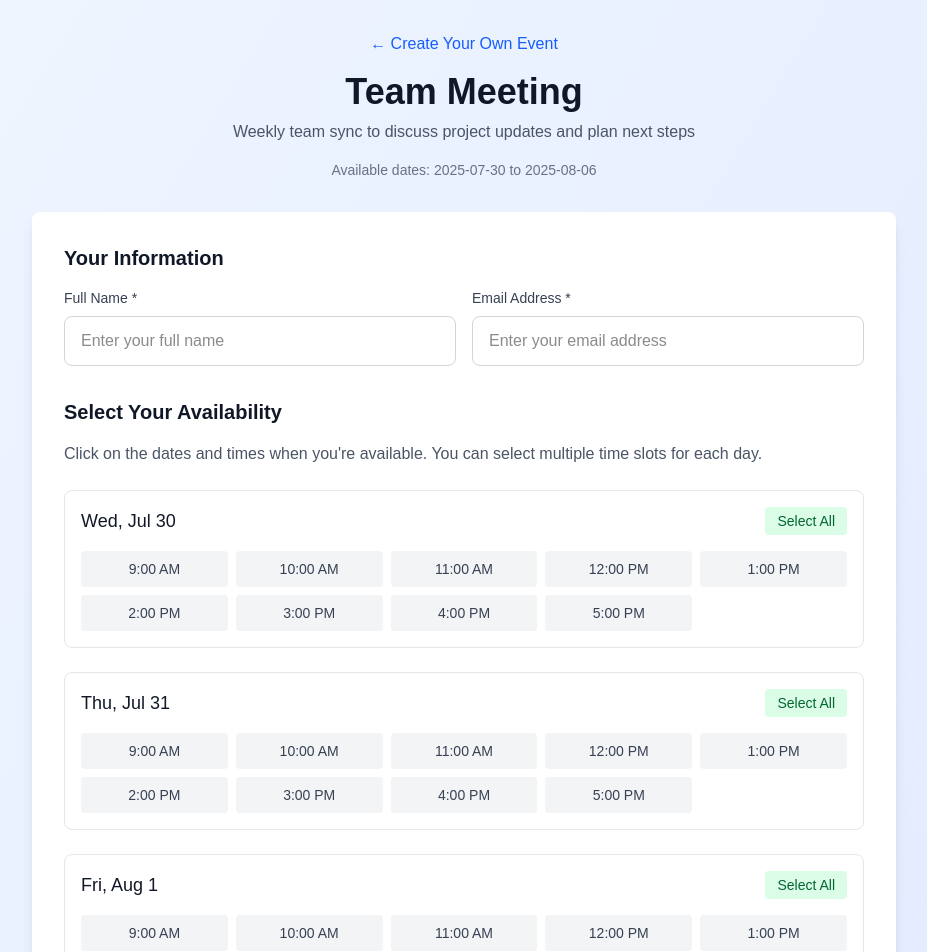
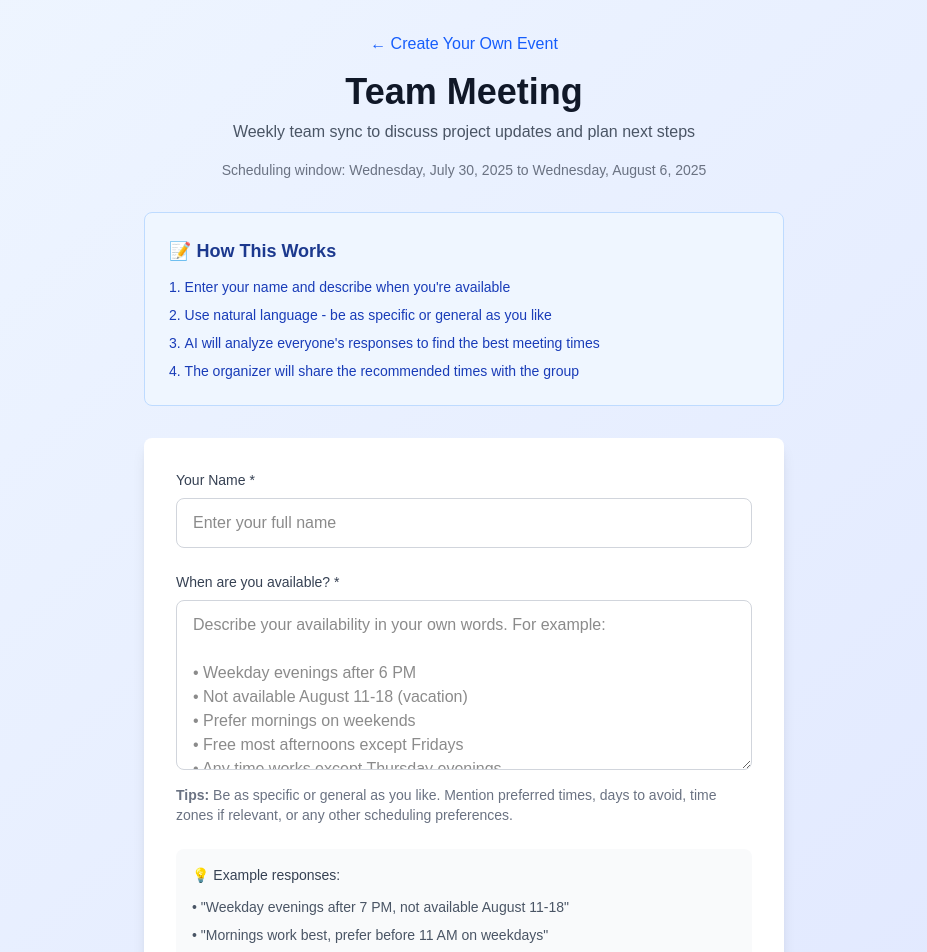
Before and after one commit to patrickjgilbert/sb5, a Next.js app in the folder schedulebuddy/: page /event/1 in a window 1280 px wide. Shown: the top 952 px of the page, without its empty margins (176-1103 px from the left). Built offline with nearby package versions, Linux system fonts and the light colour scheme.

Commit message:
Fix participant page: Replace complex time slots with simple free-text availability input per original requirements

```diff
--- a/schedulebuddy/src/app/event/[eventId]/page.tsx
+++ b/schedulebuddy/src/app/event/[eventId]/page.tsx
@@ -13,11 +13,6 @@ interface EventData {
   createdAt: string;
 }
 
-interface AvailabilitySlot {
-  date: string;
-  timeSlots: string[];
-}
-
 export default function ParticipantPage() {
   const params = useParams();
   const eventId = params.eventId as string;
@@ -30,18 +25,8 @@ export default function ParticipantPage() {
 
   const [formData, setFormData] = useState({
     name: '',
-    email: '',
-    availabilities: [] as AvailabilitySlot[]
+    availability: ''
   });
-
-  // Generate date range between windowStart and windowEnd
-  const [availableDates, setAvailableDates] = useState<string[]>([]);
-  const [selectedDates, setSelectedDates] = useState<Set<string>>(new Set());
-
-  const timeSlots = [
-    '9:00 AM', '10:00 AM', '11:00 AM', '12:00 PM',
-    '1:00 PM', '2:00 PM', '3:00 PM', '4:00 PM', '5:00 PM'
-  ];
 
   // Simulated data for now - in a real app this would come from your API/database
   useEffect(() => {
@@ -58,49 +43,9 @@ export default function ParticipantPage() {
         windowEnd: endDate.toISOString().split('T')[0],
         createdAt: new Date().toISOString(),
       });
-
-      // Generate available dates
-      const dates = [];
-      const current = new Date(startDate);
-      while (current <= endDate) {
-        dates.push(current.toISOString().split('T')[0]);
-        current.setDate(current.getDate() + 1);
-      }
-      setAvailableDates(dates);
       setLoading(false);
     }, 1000);
   }, [eventId]);
-
-  const handleDateToggle = (date: string) => {
-    const newSelectedDates = new Set(selectedDates);
-    if (newSelectedDates.has(date)) {
-      newSelectedDates.delete(date);
-    } else {
-      newSelectedDates.add(date);
-    }
-    setSelectedDates(newSelectedDates);
-  };
-
-  const handleTimeSlotToggle = (date: string, timeSlot: string) => {
-    const newAvailabilities = [...formData.availabilities];
-    const dateIndex = newAvailabilities.findIndex(a => a.date === date);
-
-    if (dateIndex === -1) {
-      newAvailabilities.push({ date, timeSlots: [timeSlot] });
-    } else {
-      const existing = newAvailabilities[dateIndex];
-      if (existing.timeSlots.includes(timeSlot)) {
-        existing.timeSlots = existing.timeSlots.filter(t => t !== timeSlot);
-        if (existing.timeSlots.length === 0) {
-          newAvailabilities.splice(dateIndex, 1);
-        }
-      } else {
-        existing.timeSlots.push(timeSlot);
-      }
-    }
-
-    setFormData({ ...formData, availabilities: newAvailabilities });
-  };
 
   const handleSubmit = async (e: React.FormEvent) => {
     e.preventDefault();
@@ -116,8 +61,7 @@ export default function ParticipantPage() {
         body: JSON.stringify({
           eventId,
           name: formData.name,
-          email: formData.email,
-          availabilities: formData.availabilities
+          availability: formData.availability
         }),
       });
 
@@ -134,16 +78,12 @@ export default function ParticipantPage() {
     }
   };
 
-  const isTimeSlotSelected = (date: string, timeSlot: string) => {
-    const availability = formData.availabilities.find(a => a.date === date);
-    return availability?.timeSlots.includes(timeSlot) || false;
-  };
-
   const formatDate = (dateString: string) => {
     const date = new Date(dateString);
     return date.toLocaleDateString('en-US', {
-      weekday: 'short',
-      month: 'short',
+      weekday: 'long',
+      year: 'numeric',
+      month: 'long',
       day: 'numeric'
     });
   };
@@ -183,7 +123,7 @@ export default function ParticipantPage() {
 
   return (
     <div className="min-h-screen bg-gradient-to-br from-blue-50 to-indigo-100 dark:from-gray-900 dark:to-gray-800">
-      <div className="container mx-auto px-4 py-8 max-w-4xl">
+      <div className="container mx-auto px-4 py-8 max-w-2xl">
         {/* Header */}
         <div className="text-center mb-8">
           <Link href="/" className="inline-flex items-center text-blue-600 hover:text-blue-800 mb-4">
@@ -198,22 +138,30 @@ export default function ParticipantPage() {
             </p>
           )}
           <div className="text-sm text-gray-500 dark:text-gray-400">
-            Available dates: {eventData?.windowStart} to {eventData?.windowEnd}
+            Scheduling window: {eventData?.windowStart && formatDate(eventData.windowStart)} to {eventData?.windowEnd && formatDate(eventData.windowEnd)}
           </div>
+        </div>
+
+        {/* Information Card */}
+        <div className="bg-blue-50 dark:bg-blue-900/20 rounded-lg p-6 mb-8 border border-blue-200 dark:border-blue-800">
+          <h2 className="text-lg font-semibold text-blue-900 dark:text-blue-100 mb-3">
+            📝 How This Works
+          </h2>
+          <ol className="list-decimal list-inside space-y-2 text-blue-800 dark:text-blue-200 text-sm">
+            <li>Enter your name and describe when you&apos;re available</li>
+            <li>Use natural language - be as specific or general as you like</li>
+            <li>AI will analyze everyone&apos;s responses to find the best meeting times</li>
+            <li>The organizer will share the recommended times with the group</li>
+          </ol>
         </div>
 
         {/* Main Form */}
         <div className="bg-white dark:bg-gray-800 rounded-lg shadow-lg p-6 md:p-8">
           <form onSubmit={handleSubmit}>
-            {/* Personal Information */}
-            <div className="mb-8">
-              <h2 className="text-xl font-semibold text-gray-900 dark:text-white mb-4">
-                Your Information
-              </h2>
-              <div className="grid md:grid-cols-2 gap-4">
-                <div>
+            {/* Name Field */}
+            <div className="mb-6">
               <label htmlFor="name" className="block text-sm font-medium text-gray-700 dark:text-gray-300 mb-2">
-                    Full Name *
+                Your Name *
               </label>
               <input
                 type="text"
@@ -225,70 +173,37 @@ export default function ParticipantPage() {
                 placeholder="Enter your full name"
               />
             </div>
-                <div>
-                  <label htmlFor="email" className="block text-sm font-medium text-gray-700 dark:text-gray-300 mb-2">
-                    Email Address *
+
+            {/* Availability Text Area */}
+            <div className="mb-6">
+              <label htmlFor="availability" className="block text-sm font-medium text-gray-700 dark:text-gray-300 mb-2">
+                When are you available? *
               </label>
-                  <input
-                    type="email"
-                    id="email"
+              <textarea
+                id="availability"
                 required
-                    value={formData.email}
-                    onChange={(e) => setFormData({ ...formData, email: e.target.value })}
+                rows={6}
+                value={formData.availability}
+                onChange={(e) => setFormData({ ...formData, availability: e.target.value })}
                 className="w-full px-4 py-3 border border-gray-300 dark:border-gray-600 rounded-lg focus:ring-2 focus:ring-blue-500 focus:border-transparent dark:bg-gray-700 dark:text-white"
-                    placeholder="Enter your email address"
+                placeholder="Describe your availability in your own words. For example:&#10;&#10;• Weekday evenings after 6 PM&#10;• Not available August 11-18 (vacation)&#10;• Prefer mornings on weekends&#10;• Free most afternoons except Fridays&#10;• Any time works except Thursday evenings"
               />
-                </div>
+              <div className="mt-2 text-sm text-gray-500 dark:text-gray-400">
+                <strong>Tips:</strong> Be as specific or general as you like. Mention preferred times, days to avoid,
+                time zones if relevant, or any other scheduling preferences.
               </div>
             </div>
 
-            {/* Availability Selection */}
-            <div className="mb-8">
-              <h2 className="text-xl font-semibold text-gray-900 dark:text-white mb-4">
-                Select Your Availability
-              </h2>
-              <p className="text-gray-600 dark:text-gray-300 mb-6">
-                Click on the dates and times when you&apos;re available. You can select multiple time slots for each day.
-              </p>
-
-              <div className="space-y-6">
-                {availableDates.map((date) => (
-                  <div key={date} className="border border-gray-200 dark:border-gray-600 rounded-lg p-4">
-                    <div className="flex items-center justify-between mb-4">
-                      <h3 className="text-lg font-medium text-gray-900 dark:text-white">
-                        {formatDate(date)}
+            {/* Examples */}
+            <div className="mb-8 p-4 bg-gray-50 dark:bg-gray-700 rounded-lg">
+              <h3 className="text-sm font-medium text-gray-700 dark:text-gray-300 mb-3">
+                💡 Example responses:
               </h3>
-                      <button
-                        type="button"
-                        onClick={() => handleDateToggle(date)}
-                        className={`text-sm px-3 py-1 rounded ${
-                          selectedDates.has(date)
-                            ? 'bg-red-100 text-red-800 dark:bg-red-900/20 dark:text-red-300'
-                            : 'bg-green-100 text-green-800 dark:bg-green-900/20 dark:text-green-300'
-                        }`}
-                      >
-                        {selectedDates.has(date) ? 'Clear All' : 'Select All'}
-                      </button>
-                    </div>
-
-                    <div className="grid grid-cols-3 md:grid-cols-5 gap-2">
-                      {timeSlots.map((timeSlot) => (
-                        <button
-                          key={timeSlot}
-                          type="button"
-                          onClick={() => handleTimeSlotToggle(date, timeSlot)}
-                          className={`px-3 py-2 text-sm rounded transition-colors ${
-                            isTimeSlotSelected(date, timeSlot)
-                              ? 'bg-blue-600 text-white'
-                              : 'bg-gray-100 dark:bg-gray-700 text-gray-700 dark:text-gray-300 hover:bg-gray-200 dark:hover:bg-gray-600'
-                          }`}
-                        >
-                          {timeSlot}
-                        </button>
-                      ))}
-                    </div>
-                  </div>
-                ))}
+              <div className="space-y-2 text-sm text-gray-600 dark:text-gray-400">
+                <div>• &quot;Weekday evenings after 7 PM, not available August 11-18&quot;</div>
+                <div>• &quot;Mornings work best, prefer before 11 AM on weekdays&quot;</div>
+                <div>• &quot;Pretty flexible except can&apos;t do Friday evenings or weekends&quot;</div>
+                <div>• &quot;Available most afternoons, prefer 2-5 PM slot if possible&quot;</div>
               </div>
             </div>
 
@@ -303,7 +218,7 @@ export default function ParticipantPage() {
             <div className="text-center">
               <button
                 type="submit"
-                disabled={submitting || formData.availabilities.length === 0}
+                disabled={submitting || !formData.name.trim() || !formData.availability.trim()}
                 className="bg-blue-600 hover:bg-blue-700 disabled:bg-blue-400 text-white font-semibold py-4 px-8 rounded-lg transition-colors duration-200 w-full md:w-auto"
               >
                 {submitting ? (
@@ -315,13 +230,13 @@ export default function ParticipantPage() {
                     Submitting...
                   </span>
                 ) : (
-                  `Submit Availability (${formData.availabilities.reduce((total, a) => total + a.timeSlots.length, 0)} slots selected)`
+                  'Submit My Availability'
                 )}
               </button>
 
-              {formData.availabilities.length === 0 && (
+              {(!formData.name.trim() || !formData.availability.trim()) && (
                 <p className="text-gray-500 dark:text-gray-400 text-sm mt-2">
-                  Please select at least one time slot to continue
+                  Please fill in both your name and availability to continue
                 </p>
               )}
             </div>
```
Lines whose indentation alone changed are shown as unchanged.
